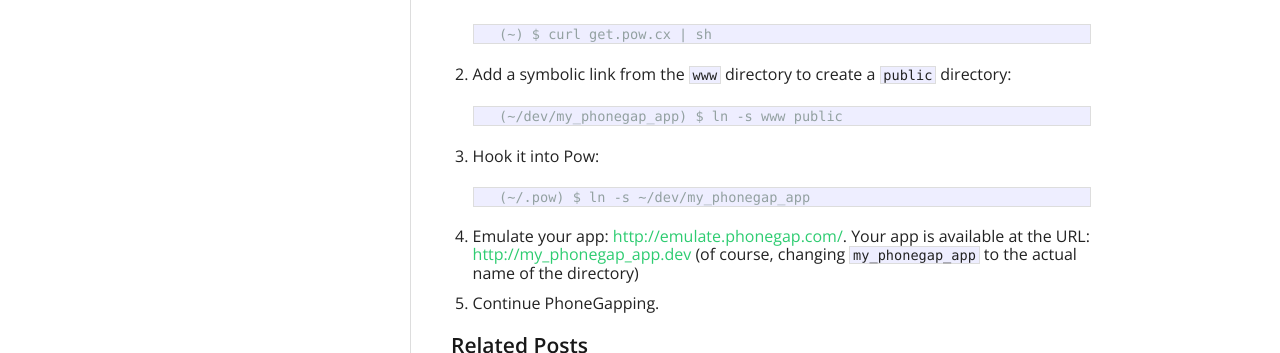
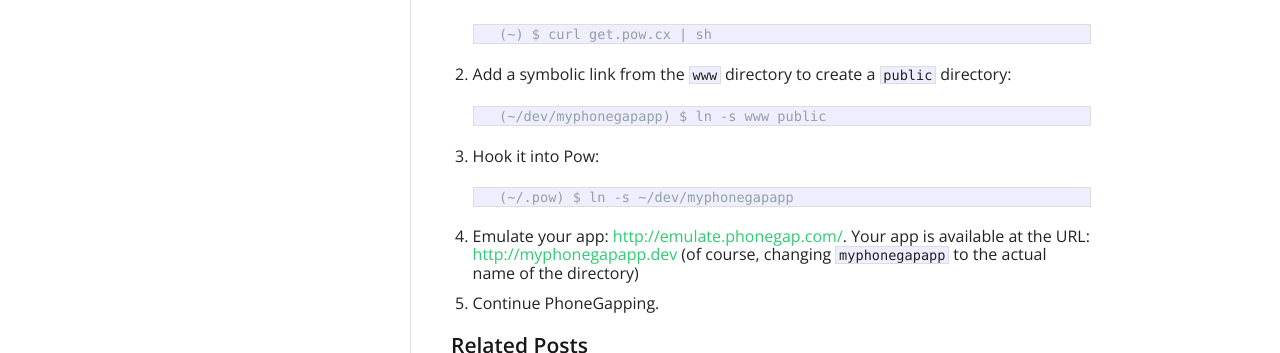
Before and after one commit to jonfuller/jonfuller.github.io, a Jekyll site: the page built from _posts/2013-12-16-phonegap-emulate-pow.md, in a window 1280 px wide. Shown: the part 585-938 px from the top of the page. Built offline with Jekyll 4.4.1, drawn with Linux system fonts in a browser that asks for light colours; Markdown is read by kramdown in place of the engine named in the settings.

Commit message:
try to fix text for link to pow site

```diff
--- a/_posts/2013-12-16-phonegap-emulate-pow.md
+++ b/_posts/2013-12-16-phonegap-emulate-pow.md
@@ -24,11 +24,11 @@
 
 1. Add a symbolic link from the `www` directory to create a `public` directory:
 
-         (~/dev/my_phonegap_app) $ ln -s www public
+         (~/dev/myphonegapapp) $ ln -s www public
 
 1. Hook it into Pow:
 
-         (~/.pow) $ ln -s ~/dev/my_phonegap_app
+         (~/.pow) $ ln -s ~/dev/myphonegapapp
 
-1. Emulate your app: [http://emulate.phonegap.com/](http://emulate.phonegap.com/).  Your app is available at the URL: [http://my_phonegap_app.dev](`http://my_phonegap_app.dev`) (of course, changing `my_phonegap_app` to the actual name of the directory)
+1. Emulate your app: [http://emulate.phonegap.com/](http://emulate.phonegap.com/).  Your app is available at the URL: [http://myphonegapapp.dev](http://myphonegapapp.dev) (of course, changing `myphonegapapp` to the actual name of the directory)
 1. Continue PhoneGapping.
```
